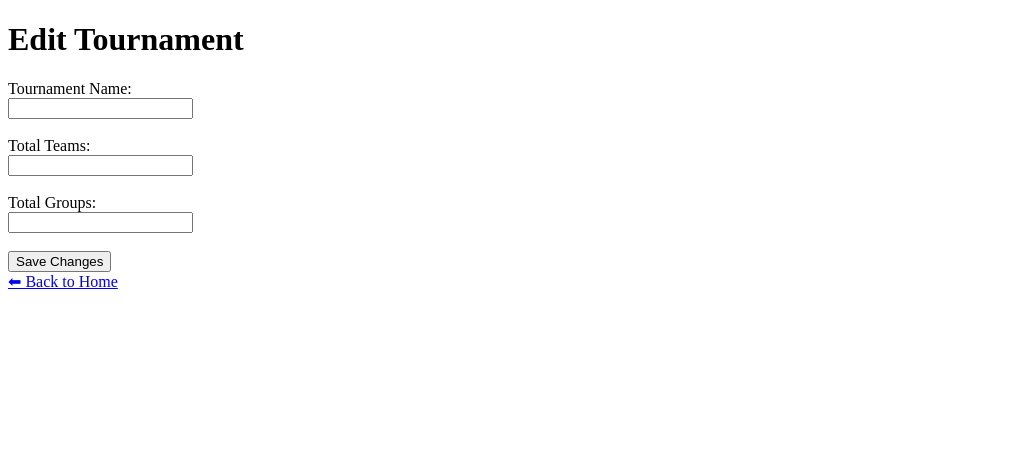
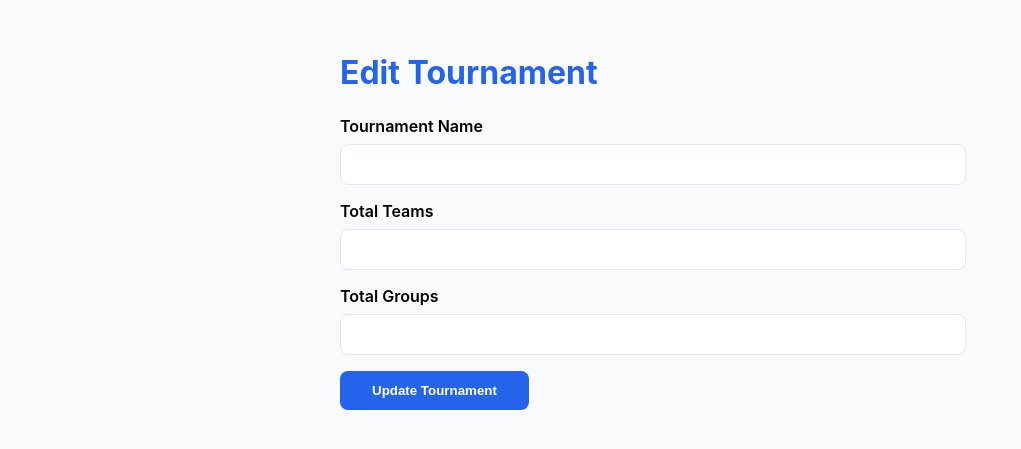
Before and after one commit to RkTushar/Tournamento----using-python, a Django app: template tournamento/core/templates/core/edit_tournament.html in a window 1280 px wide. Shown: the top 449 px of the page, without its empty margins (0-1021 px from the left). Run offline with Django 5.2, Linux system fonts and the light colour scheme; the template is opened without the code that fills it, so the values that code supplies are empty.

Commit message:
Update edit_tournament.html

```diff
--- a/tournamento/core/templates/core/edit_tournament.html
+++ b/tournamento/core/templates/core/edit_tournament.html
@@ -1,25 +1,57 @@
 <!DOCTYPE html>
-<html>
+<html lang="en">
 <head>
-    <title>Edit Tournament</title>
+  <meta charset="UTF-8">
+  <title>Edit Tournament</title>
+  <style>
+    body {
+        font-family: 'Inter', sans-serif;
+        padding: 2rem;
+        background: #f8fafc;
+        max-width: 600px;
+        margin: auto;
+    }
+    h1 {
+        color: #2563eb;
+        margin-bottom: 1.5rem;
+    }
+    label {
+        display: block;
+        margin-bottom: 0.5rem;
+        font-weight: 600;
+    }
+    input {
+        width: 100%;
+        padding: 0.75rem;
+        margin-bottom: 1rem;
+        border: 1px solid #e2e8f0;
+        border-radius: 8px;
+    }
+    button {
+        background-color: #2563eb;
+        color: white;
+        padding: 0.75rem 2rem;
+        border: none;
+        border-radius: 8px;
+        cursor: pointer;
+        font-weight: 600;
+    }
+  </style>
 </head>
 <body>
-    <h1>Edit Tournament</h1>
+  <h1>Edit Tournament</h1>
+  <form method="post">
+    {% csrf_token %}
+    <label for="name">Tournament Name</label>
+    <input type="text" id="name" name="name" value="{{ tournament.name }}" required>
 
-    <form method="POST">
-        {% csrf_token %}
-        <label>Tournament Name:</label><br>
-        <input type="text" name="name" value="{{ tournament.name }}" required><br><br>
+    <label for="total_teams">Total Teams</label>
+    <input type="number" id="total_teams" name="total_teams" value="{{ tournament.total_teams }}" required min="2">
 
-        <label>Total Teams:</label><br>
-        <input type="number" name="total_teams" value="{{ tournament.total_teams }}" required><br><br>
+    <label for="total_groups">Total Groups</label>
+    <input type="number" id="total_groups" name="total_groups" value="{{ tournament.total_groups }}" required min="1">
 
-        <label>Total Groups:</label><br>
-        <input type="number" name="total_groups" value="{{ tournament.total_groups }}" required><br><br>
-
-        <button type="submit">Save Changes</button>
-    </form>
-
-    <a href="{% url 'home' %}">⬅ Back to Home</a>
+    <button type="submit">Update Tournament</button>
+  </form>
 </body>
 </html>
```
